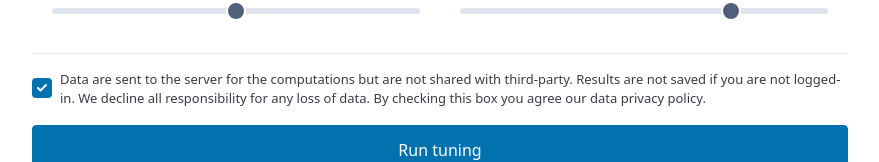
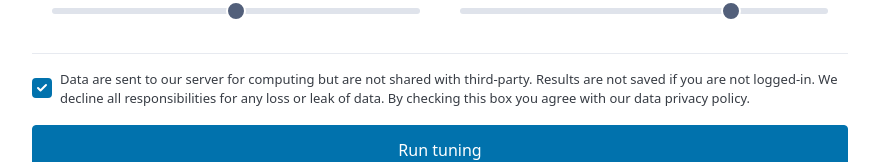
Before and after one commit to tbonnabaud/expressinhost_web, a Vue app in the folder frontend/: page /tuning in a window 1280 px wide. Shown: the part 891-1053 px from the top of the page, without its empty margins (200-1079 px from the left). Built offline with nearby package versions, Linux system fonts and the light colour scheme; no server answers.

Commit message:
Improve text

```diff
--- a/frontend/src/components/TuningForm.vue
+++ b/frontend/src/components/TuningForm.vue
@@ -427,10 +427,10 @@ async function runTuning() {
     <div id="dataConsent">
       <input id="dataConsentCheckbox" type="checkbox" checked required />
       <label for="dataConsentCheckbox">
-        Data are sent to the server for the computations but are not shared with
+        Data are sent to our server for computing but are not shared with
         third-party. Results are not saved if you are not logged-in. We decline
-        all responsibility for any loss of data. By checking this box you agree
-        our data privacy policy.
+        all responsibilities for any loss or leak of data. By checking this box
+        you agree with our data privacy policy.
       </label>
     </div>
 
```
